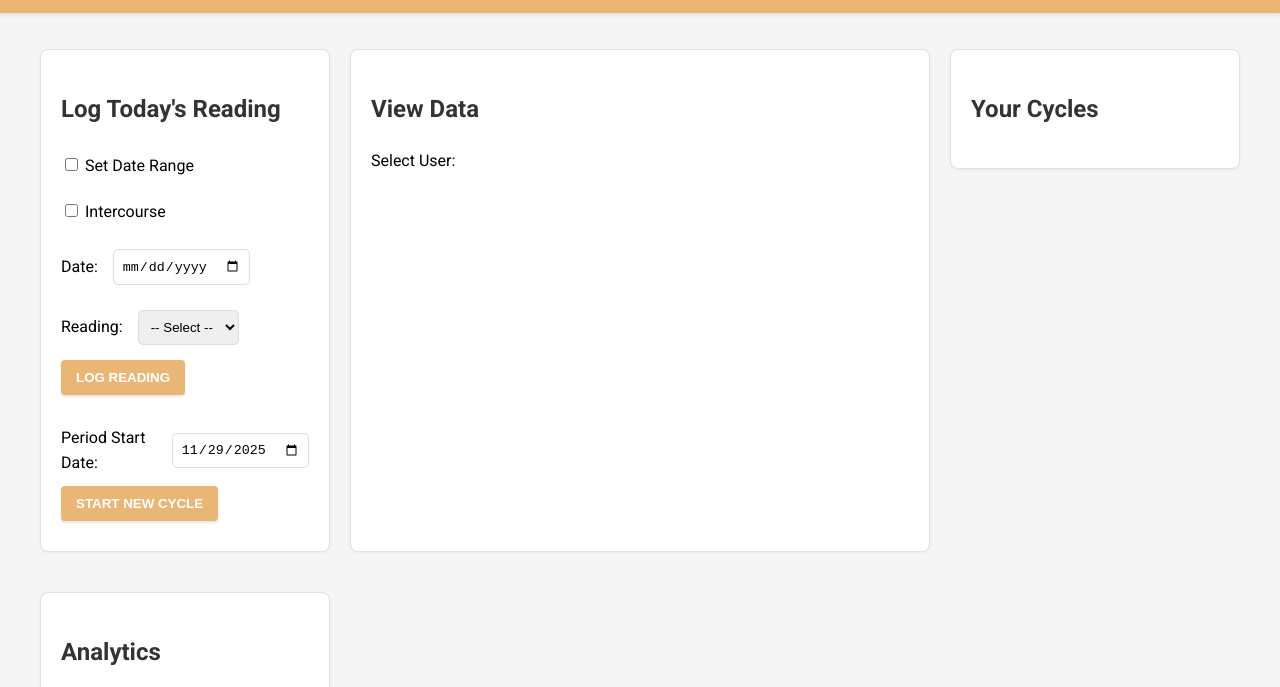
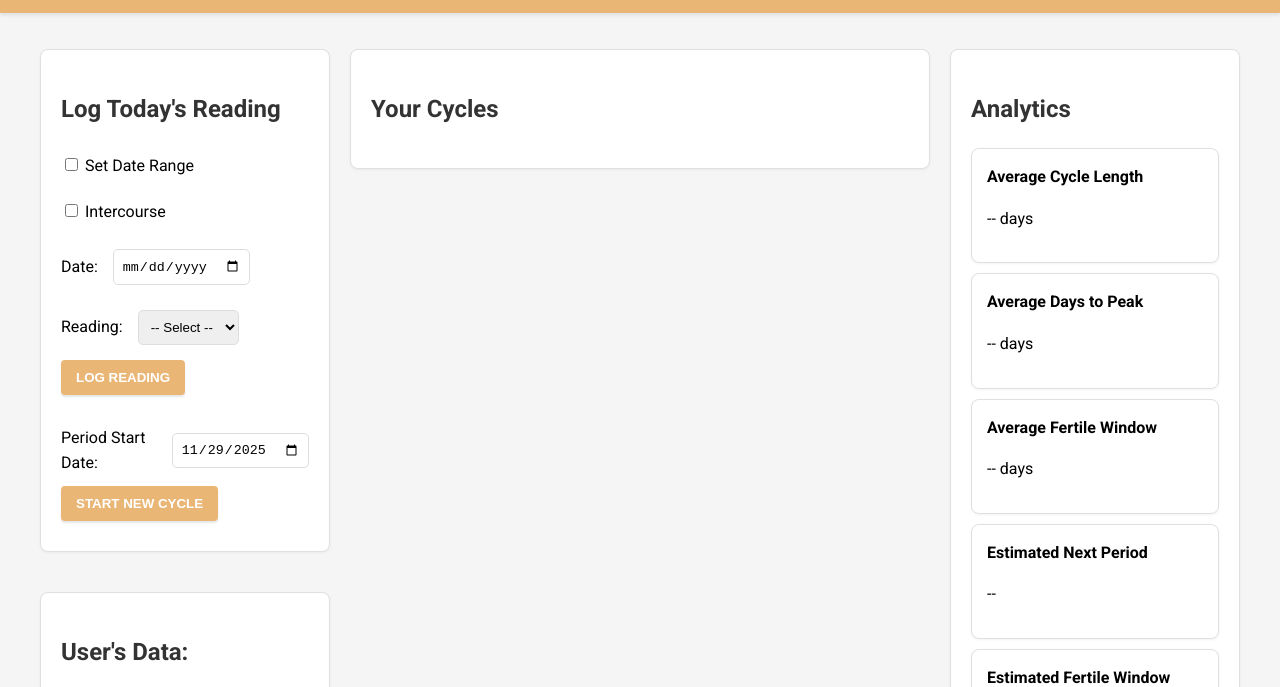
Before and after one commit to jlivanramirez7/Rhythm, a website: page public/app.html in a window 1280 px wide. Shown: the part 113-800 px from the top of the page. Drawn offline with Linux system fonts and the light colour scheme; no server answers.

Commit message:
fix: restore and finalize all UI functionality

```diff
--- a/public/app.html
+++ b/public/app.html
@@ -30,10 +30,11 @@
     </header>
 
     <main class="main-grid">
-        <section id="input-section" class="form-container">
-            <h2>Log Today's Reading</h2>
-            <form id="reading-form">
-                <div>
+        <div class="grid-column">
+            <section id="input-section" class="form-container">
+                <h2>Log Today's Reading</h2>
+                <form id="reading-form">
+                    <div>
                     <input type="checkbox" id="range-checkbox" name="range-checkbox">
                     <label for="range-checkbox">Set Date Range</label>
                 </div>
@@ -74,14 +75,14 @@
         </section>
 
         <section id="account-switcher-section">
-            <h2>View Data</h2>
+            <h2>User's Data:</h2>
             <div id="account-switcher-container">
-                <label for="account-switcher">Select User:</label>
                 <!-- Dropdown will be inserted here by JS -->
             </div>
         </section>
+    </div>
 
-        <section id="cycles-section">
+    <section id="cycles-section">
             <h2>Your Cycles</h2>
             <div id="cycles-container"></div>
         </section>
--- a/public/app.js
+++ b/public/app.js
@@ -246,11 +246,15 @@ function calculateFertileWindows(cycles) {
  */
 function renderAccountSwitcher(users, elements) {
     const container = document.getElementById('account-switcher-container');
+    const section = document.getElementById('account-switcher-section');
+
+    if (!container || !section) return;
+
     if (users.length <= 1) {
-        container.style.display = 'none';
+        section.style.display = 'none';
         return;
     }
-    container.style.display = 'block';
+    section.style.display = 'block';
 
     let switcher = document.getElementById('account-switcher');
     if (!switcher) {
--- a/public/styles.css
+++ b/public/styles.css
@@ -41,10 +41,17 @@ header {
 .main-grid {
     display: grid;
     grid-template-columns: 1fr 2fr 1fr;
+    align-items: start;
     gap: 20px;
     padding: 1rem;
     max-width: 1200px;
     margin: 20px auto;
+}
+
+.grid-column {
+    display: flex;
+    flex-direction: column;
+    gap: 20px;
 }
 
 @media (max-width: 768px) {
```
